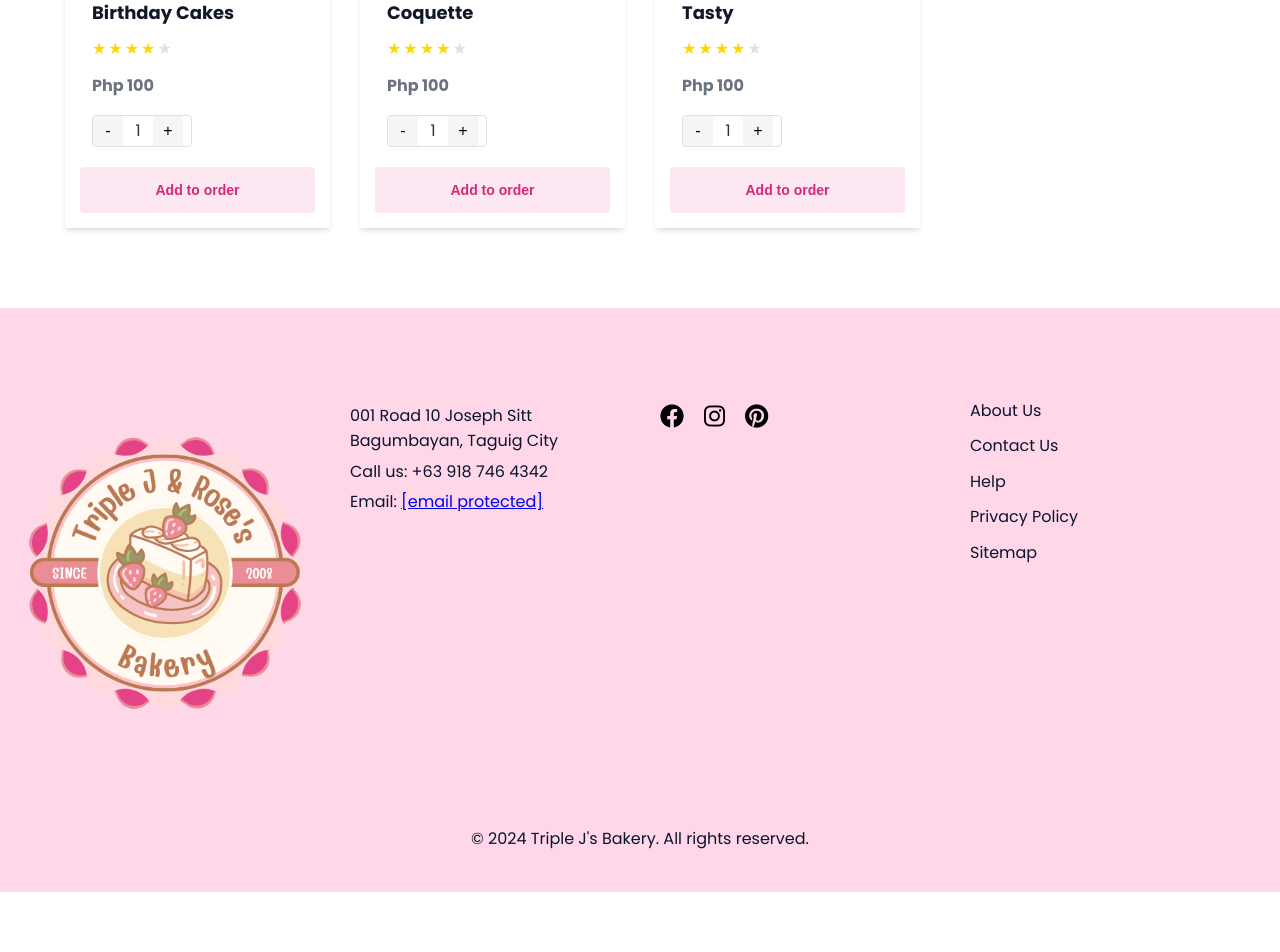
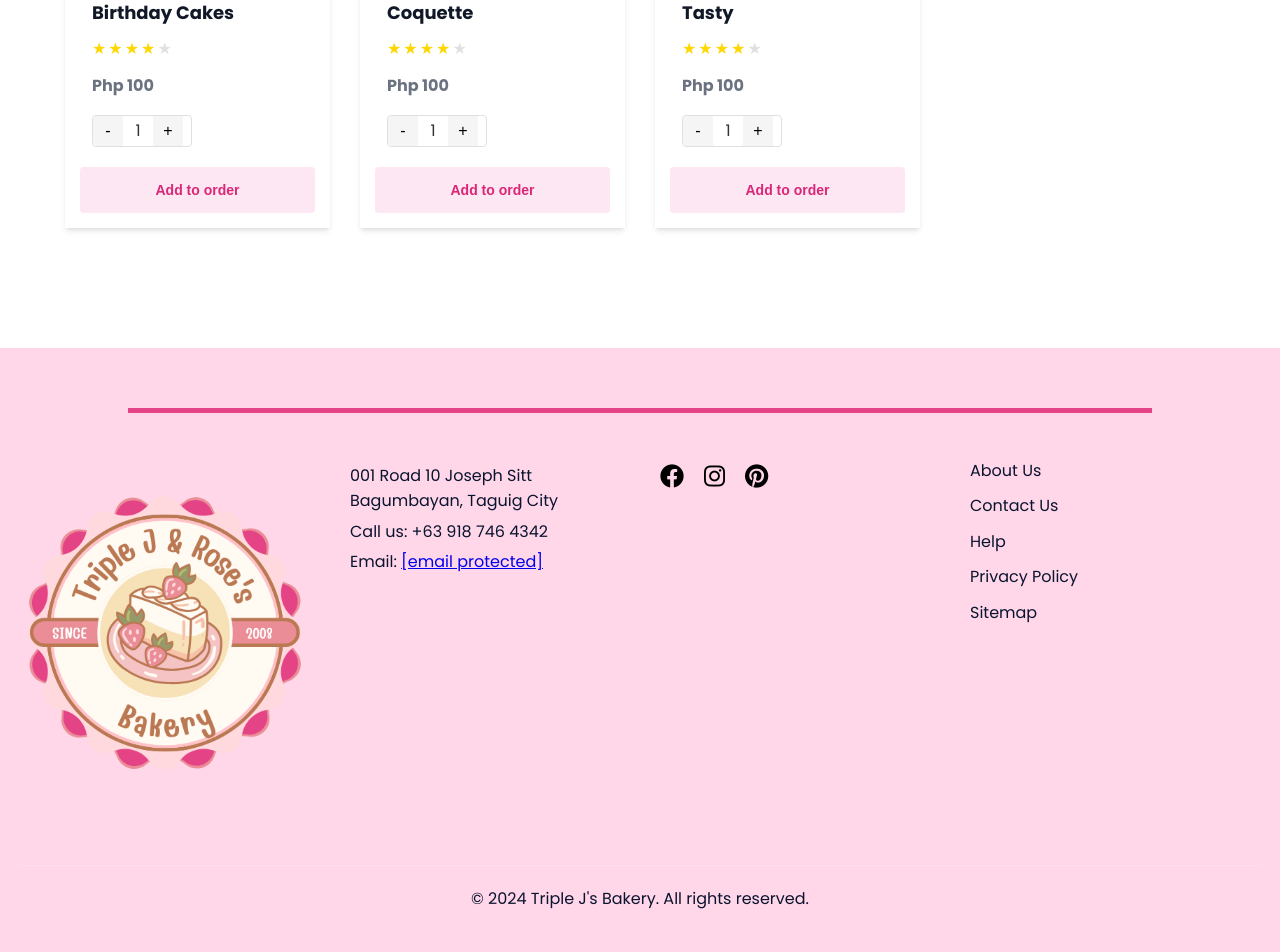
Before and after one commit to CalebQuinones/samples, a PHP site: page /MenuSection.html in a window 1280 px wide. Shown: the part 3430-4382 px from the top of the page. Before the commit the page ends 4322 px from the top, so only its background shows below. Run offline with PHP 8.4, Linux system fonts and the light colour scheme; some libraries are stand-ins or nearby versions; some web fonts are replaced.

Commit message:
okay na footer

```diff
--- a/bakery/Abouts.css
+++ b/bakery/Abouts.css
@@ -292,11 +292,11 @@
 }
 /* Footer */
 footer {
-    background-color: #FFD7E9;
+    background-color: #FFE6F0;
     color: #FFF;
     padding: 40px 20px;
     position: relative;
-    margin-top: 0px;
+    margin-top: 90px;
   }
   footer::before {
     content: '';
--- a/bakery/Menu3.css
+++ b/bakery/Menu3.css
@@ -1427,7 +1427,8 @@
 width: 100%;
 overflow-x: hidden;
 padding-top: 100px;
-padding-bottom: 60px;
+padding-bottom: 100px;
+
 
 }
 
@@ -1726,16 +1727,19 @@
 background-color: #FFD7E9;
 color: #FFF;
 padding: 40px 20px;
+padding-top: 60px;
+
 }
 footer::before {
   content: '';
   position: absolute;
-  top: 0;
+  top: 1;
   left: 50%;
   transform: translateX(-50%);
   width: 80%; /* Adjust this value to control line length */
   height: 5px;
   background-color: #E44486;
+
 }
 
 .footer-content {
--- a/bakery/figma2.css
+++ b/bakery/figma2.css
@@ -1200,11 +1200,12 @@
   padding: 40px 20px;
   position: relative;
   margin-top: -260px;
+  padding-top: 80px;
 }
 footer::before {
   content: '';
   position: absolute;
-  top: 0;
+  top: 1;
   left: 50%;
   transform: translateX(-50%);
   width: 80%; /* Adjust this value to control line length */
```
